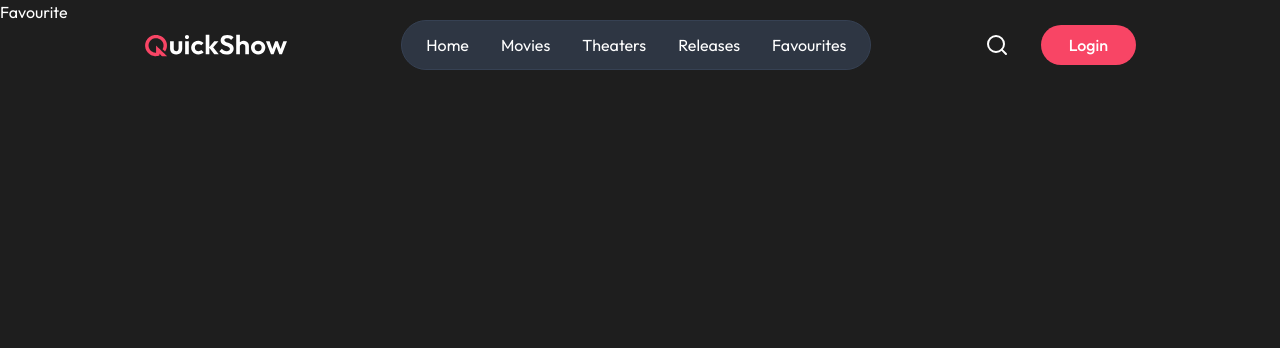
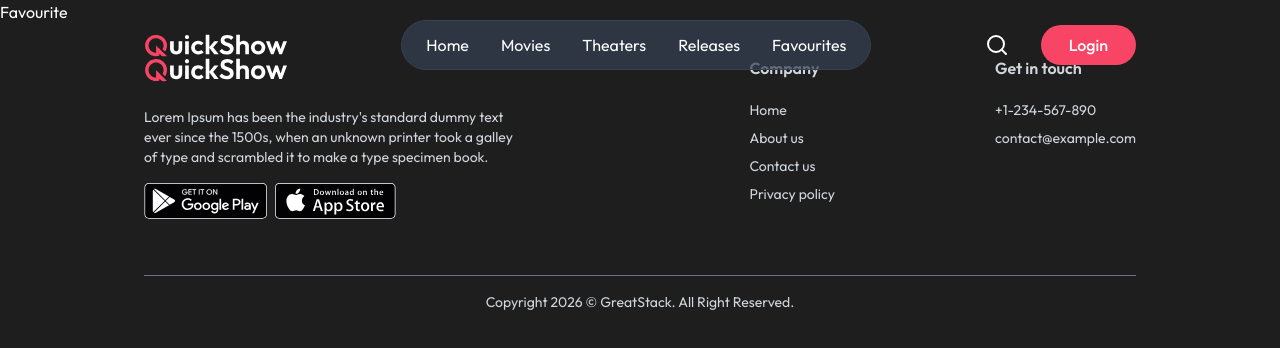
Before and after one commit to MPDSamaranayake/QuickShow, a React (Vite) app in the folder client/: page /favourite in a window 1280 px wide. Shown: the top 348 px of the page. Built offline with nearby package versions, Linux system fonts and the light colour scheme; no server answers.

Commit message:
feat: implement Footer component with company info and contact details

```diff
--- a/client/src/components/Footer.jsx
+++ b/client/src/components/Footer.jsx
@@ -1,8 +1,43 @@
 import React from 'react'
+import { assets } from '../assets/assets'
 
 const Footer = () => {
   return (
-    <div></div>
+    <footer className="px-6 pt-8 md:px-16 lg:px-36 w-full text-gray-300">
+            <div className="flex flex-col md:flex-row justify-between w-full gap-10 border-b border-gray-500 pb-14">
+                <div className="md:max-w-96">
+                    <img class="w-36 h-auto" src={assets.logo} />
+                    <p className="mt-6 text-sm">
+                        Lorem Ipsum has been the industry's standard dummy text ever since the 1500s, when an unknown printer took a galley of type and scrambled it to make a type specimen book.
+                    </p>
+                    <div className="flex items-center gap-2 mt-4">
+                        <img src={assets.googlePlay} alt="google play" className="h-9 w-auto" />
+                        <img src={assets.appStore} alt="app store" className="h-9 w-auto" />
+                    </div>
+                </div>
+                <div className="flex-1 flex items-start md:justify-end gap-20 md:gap-40">
+                    <div>
+                        <h2 className="font-semibold mb-5">Company</h2>
+                        <ul className="text-sm space-y-2">
+                            <li><a href="#">Home</a></li>
+                            <li><a href="#">About us</a></li>
+                            <li><a href="#">Contact us</a></li>
+                            <li><a href="#">Privacy policy</a></li>
+                        </ul>
+                    </div>
+                    <div>
+                        <h2 className="font-semibold mb-5">Get in touch</h2>
+                        <div className="text-sm space-y-2">
+                            <p>+1-234-567-890</p>
+                            <p>contact@example.com</p>
+                        </div>
+                    </div>
+                </div>
+            </div>
+            <p className="pt-4 text-center text-sm pb-5">
+                Copyright {new Date().getFullYear()} © GreatStack. All Right Reserved.
+            </p>
+        </footer>
   )
 }
 
```
